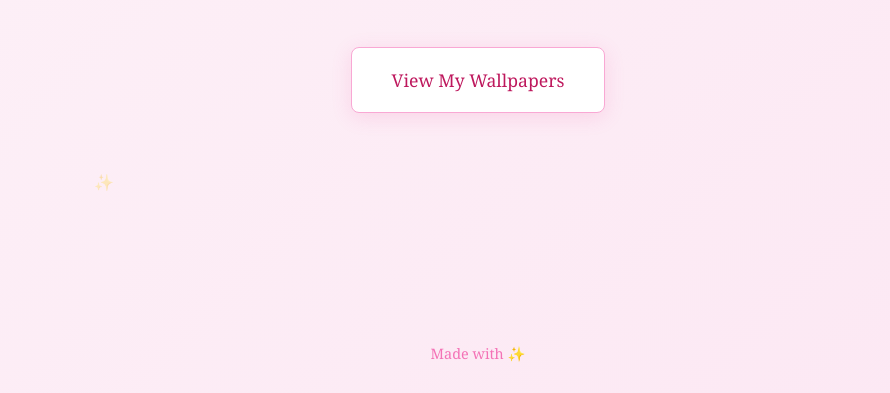
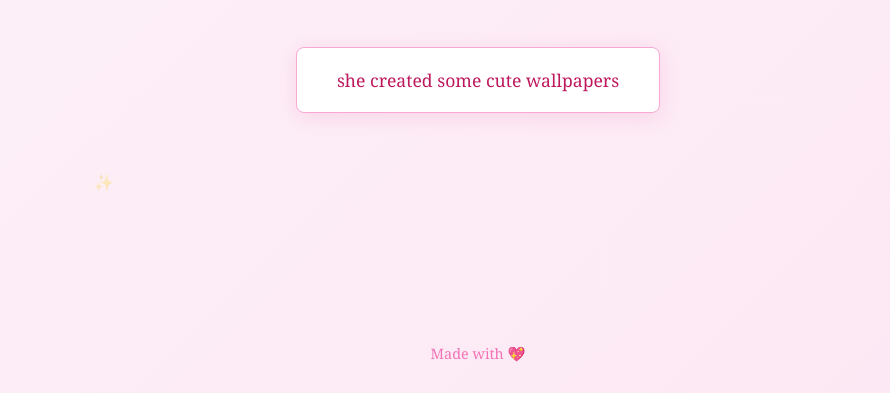
Before and after one commit to katie0014/katie0014.github.io, a plain HTML site: page index.html in a window 1280 px wide. Shown: the part 407-800 px from the top of the page, without its empty margins (162-1052 px from the left). Drawn offline with Linux system fonts and the light colour scheme.

Commit message:
Update index.html

```diff
--- a/index.html
+++ b/index.html
@@ -94,12 +94,12 @@
         <p class="subtitle">Creating cute things for the internet</p>
 
         <a href="https://katie0014.github.io/wallpapers/wallpaper_main_page" class="main-link">
-            View My Wallpapers
+            she created some cute wallpapers
         </a>
     </div>
 
     <div class="footer">
-        Made with ✨
+        Made with 💖
     </div>
 </body>
 </html>
```
